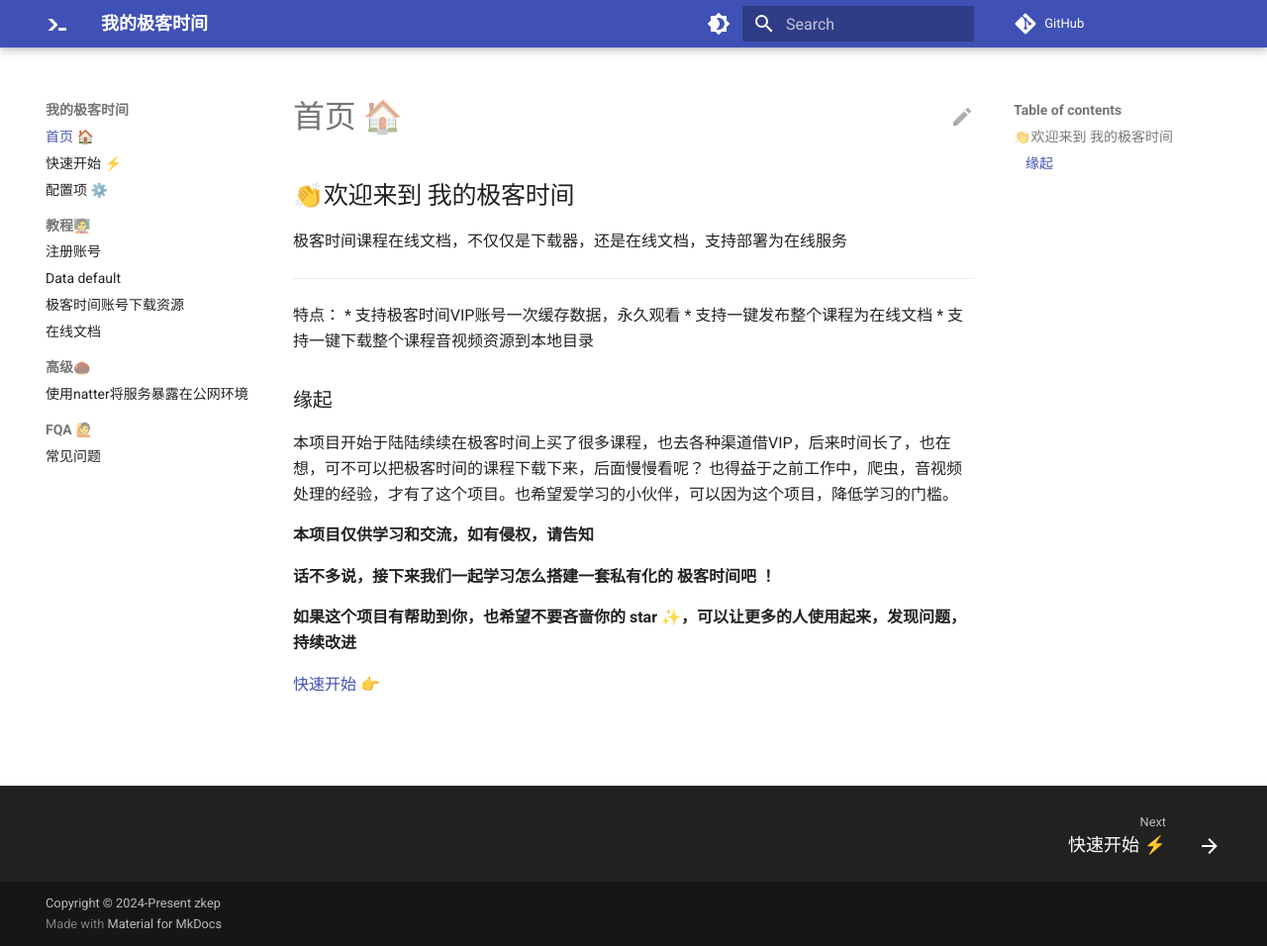
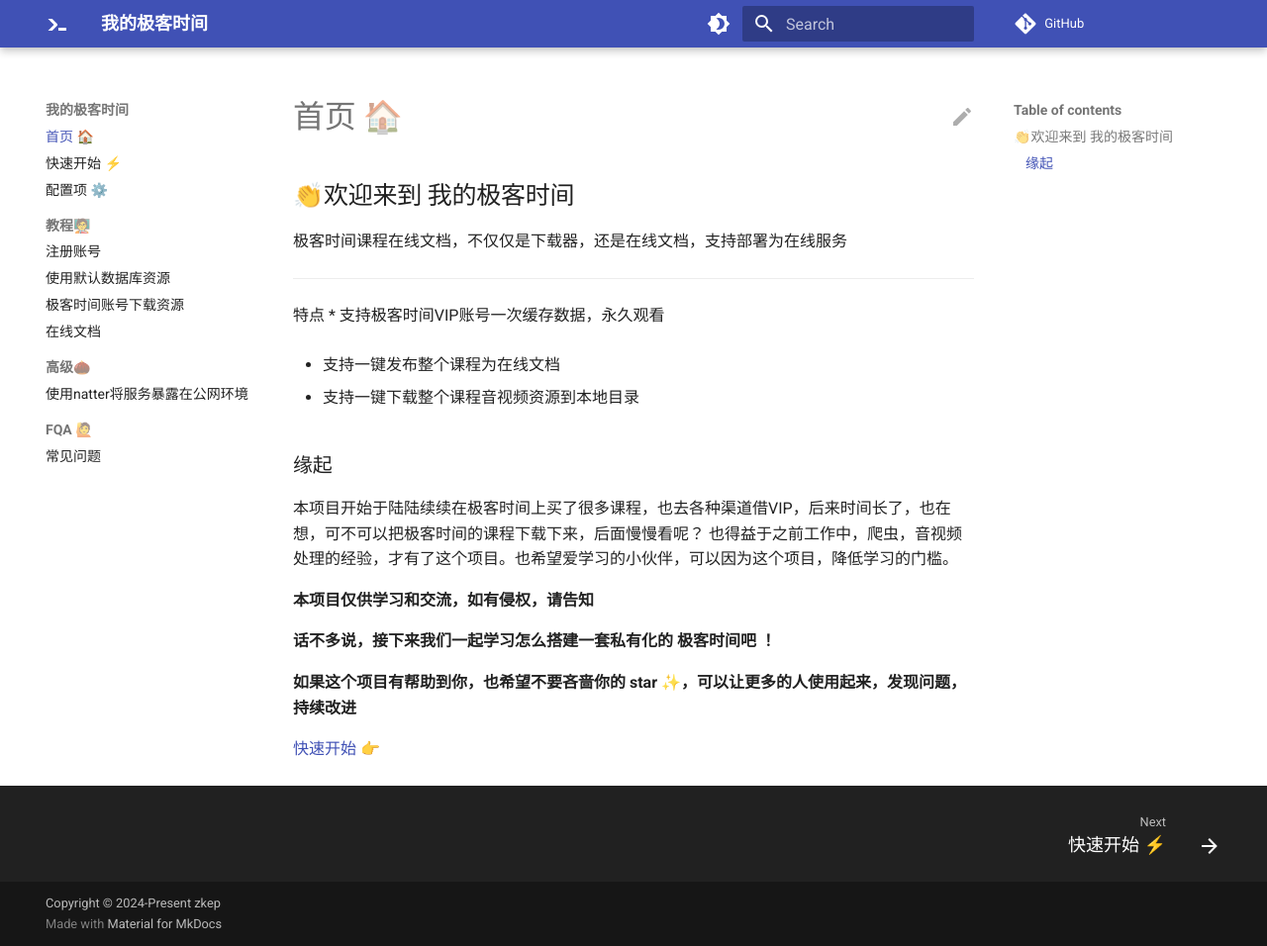
Before and after one commit to zkep/my-geektime, an MkDocs documentation site: the page built from docs/index.md, in a window 1280 px wide and 956 px high. Shown: the whole window at 99% size. Built offline with MkDocs 1.6.1 and Material for MkDocs 9.7.7, drawn with Linux system fonts in a browser that asks for light colours; comment, search, counter and statistics services are not loaded; the version menu is left out.

```diff
--- a/docs/index.md
+++ b/docs/index.md
@@ -7,9 +7,12 @@
 极客时间课程在线文档，不仅仅是下载器，还是在线文档，支持部署为在线服务
 
 ---
-特点：
+
+特点
  * 支持极客时间VIP账号一次缓存数据，永久观看
+
  * 支持一键发布整个课程为在线文档
+
  * 支持一键下载整个课程音视频资源到本地目录
 
 
```
Also changed, not shown: docs/guide/data_default.md (+1 -1 lines).
